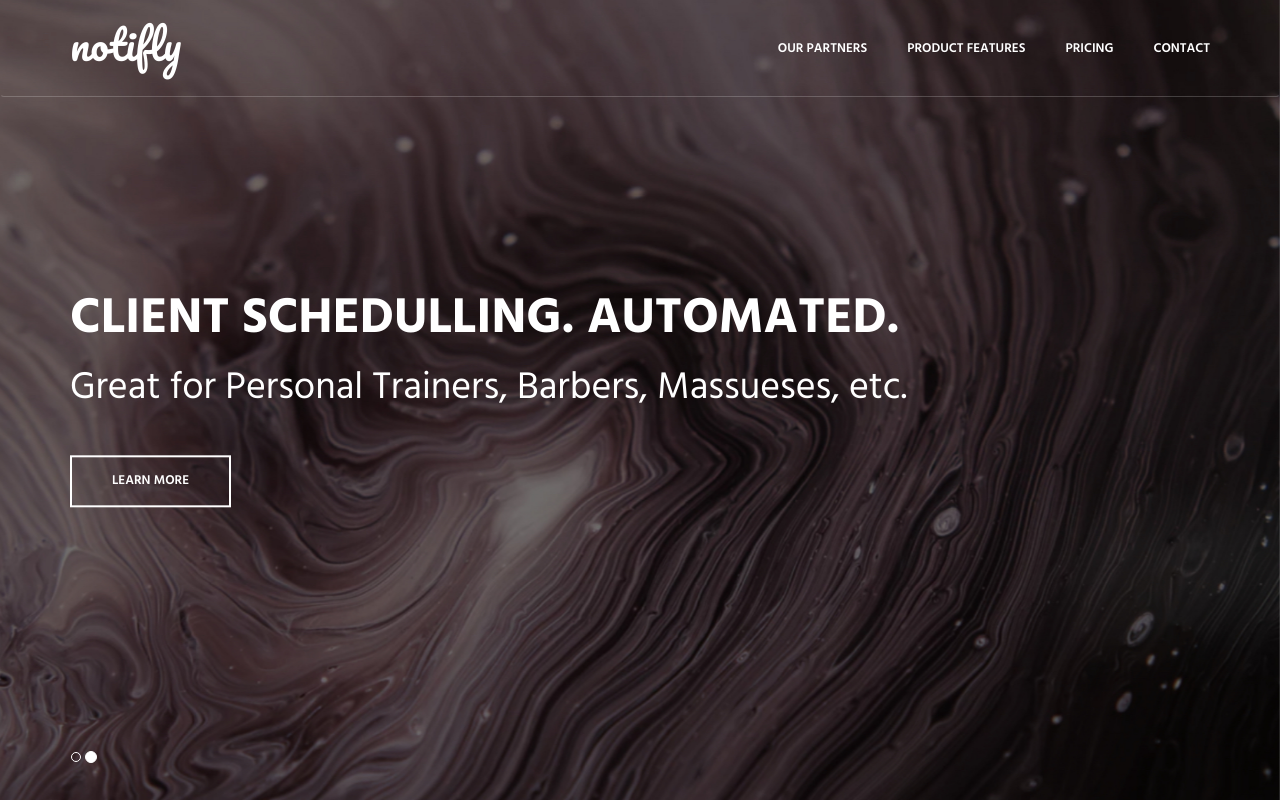
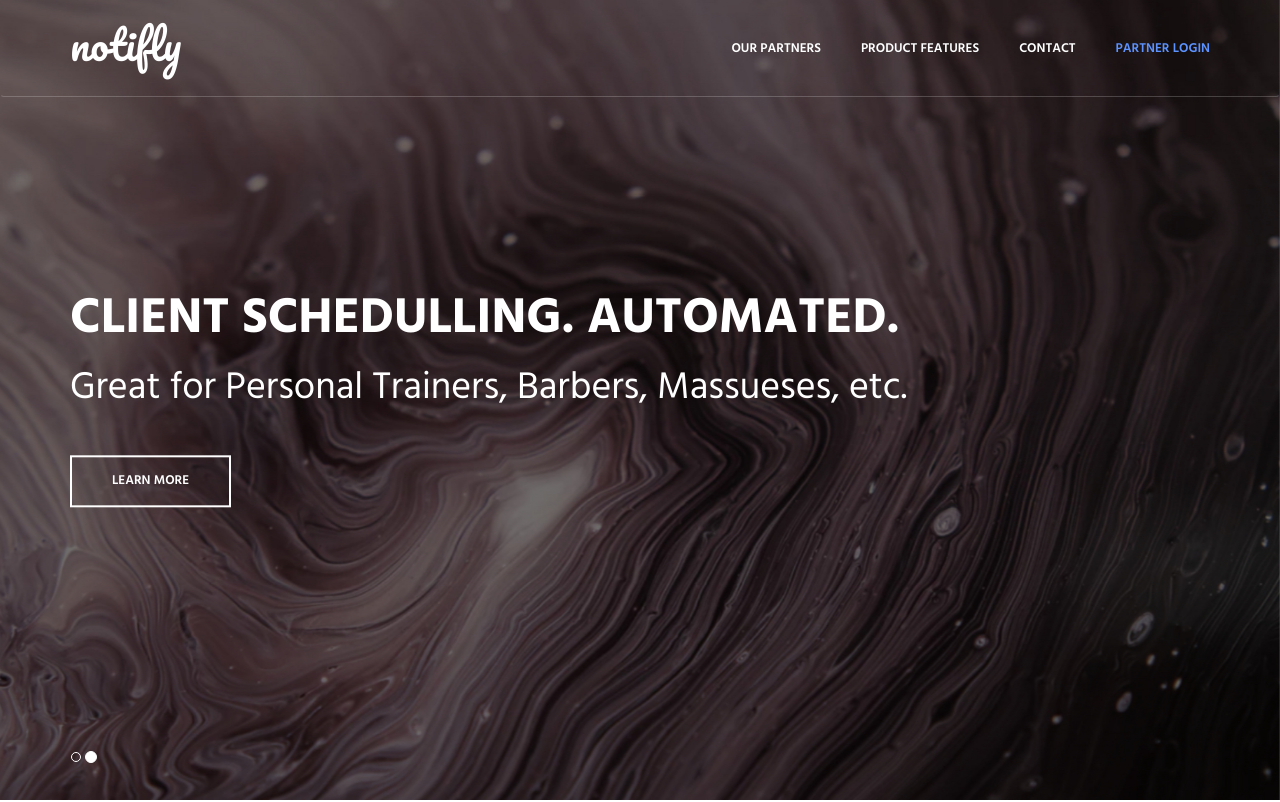
Before and after one commit to notifly-by-everest/notifly-by-everest.github.io, a plain HTML site: page index.html in a window 1280 px wide. Shown: the top 802 px of the page. Drawn offline with Linux system fonts and the light colour scheme; some packages are replaced by stand-ins of ours.

Commit message:
nav changes

```diff
--- a/index.html
+++ b/index.html
@@ -62,10 +62,11 @@
                                 <!-- <li class="js_nav-item nav-item"><a class="nav-item-child nav-item-hover" href="#body">Home</a></li> -->
                                 <!-- <li class="js_nav-item nav-item"><a class="nav-item-child nav-item-hover" href="#about">About</a></li> -->
                                 <li class="js_nav-item nav-item"><a class="nav-item-child nav-item-hover" href="#products">Product Features</a></li>
-                                <li class="js_nav-item nav-item"><a class="nav-item-child nav-item-hover" href="#pricing">Pricing</a></li>
+                                <!-- <li class="js_nav-item nav-item"><a class="nav-item-child nav-item-hover" href="#pricing">Pricing</a></li> -->
                                 <!-- <li class="js_nav-item nav-item"><a class="nav-item-child nav-item-hover" href="#work">Work</a></li> -->
                                 <!-- <li class="js_nav-item nav-item"><a class="nav-item-child nav-item-hover" href="#service">Service</a></li> -->
                                 <li class="js_nav-item nav-item"><a class="nav-item-child nav-item-hover" href="#contact">Contact</a></li>
+                                <li class="js_nav-item nav-item"><a class="nav-item-child nav-item-hover" style="color: #5c93ff" href="http://www.getnotifly.xyz/trainer_login/">Partner Login</a></li>
                             </ul>
                         </div>
                     </div>
```
